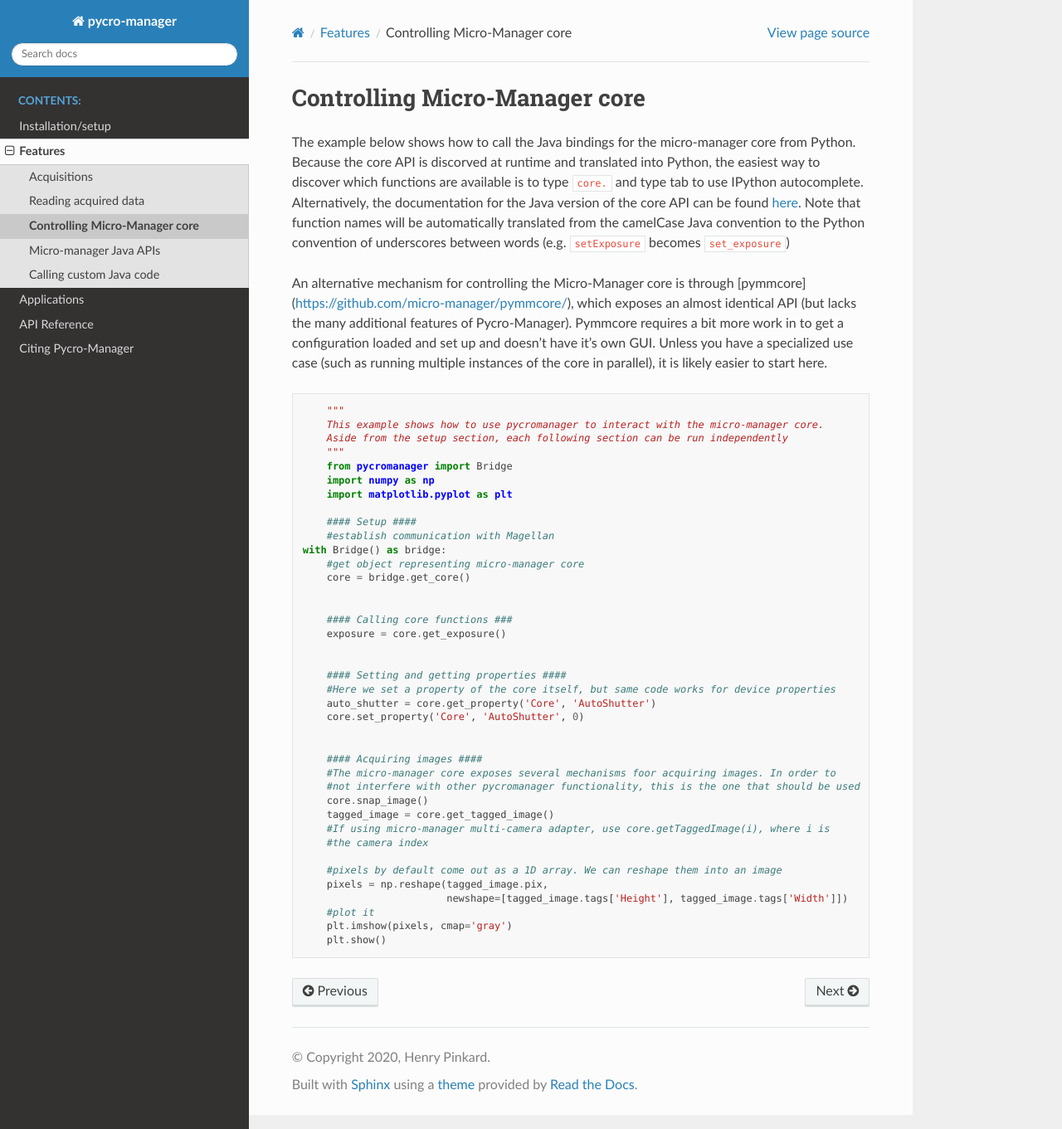
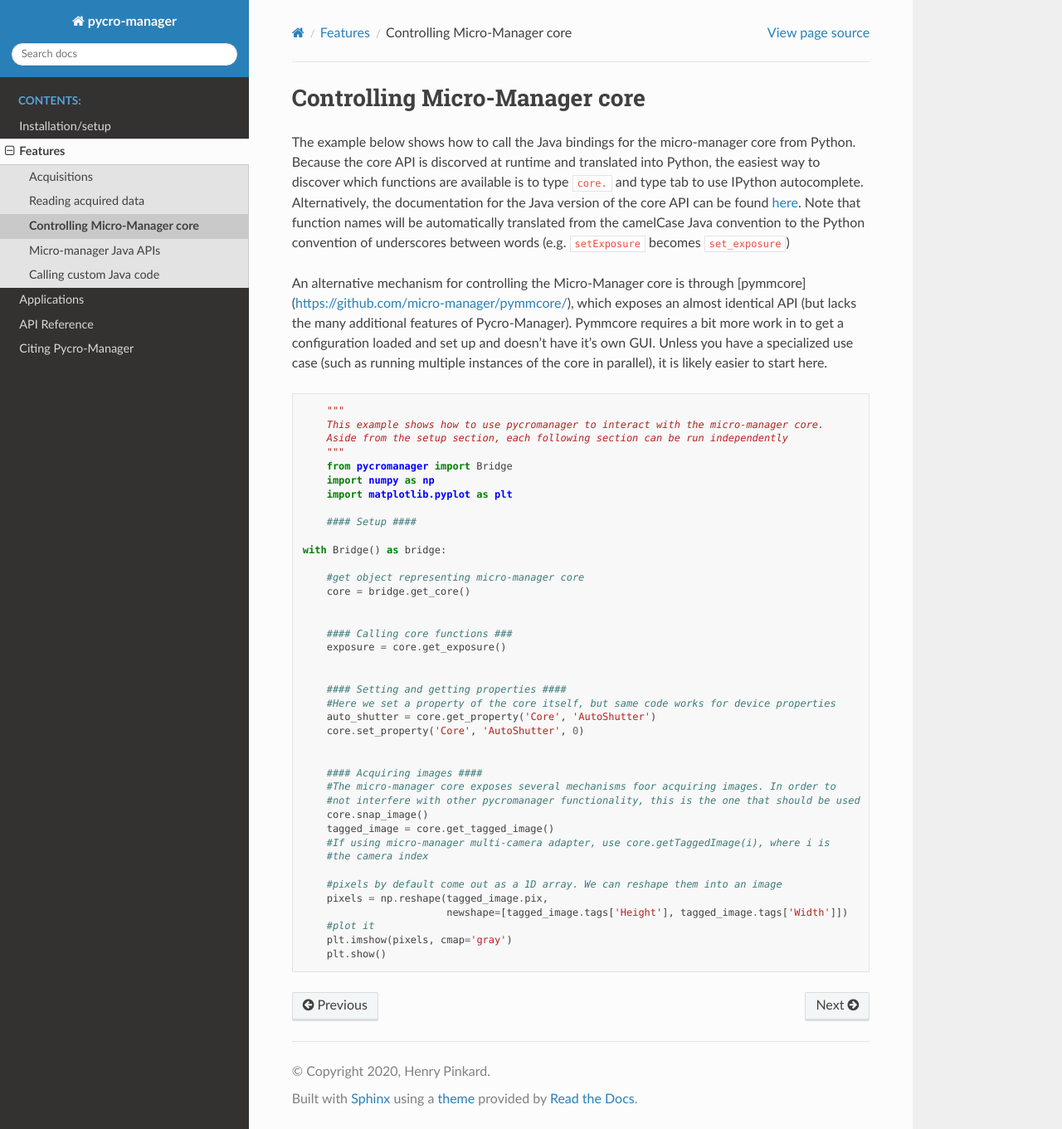
Before and after one commit to micro-manager/pycro-manager, a Sphinx documentation site: the page built from docs/source/core.rst, in a window 1280 px wide and 1361 px high. Shown: the whole window at 83% size. Built offline with Sphinx 7.4.7 and the Read the Docs theme 2.0.0, drawn with Linux system fonts in a browser that asks for light colours; pages that are not in the unit, such as notebooks, are missing from menus.

Commit message:
fix doc typos

```diff
--- a/docs/source/core.rst
+++ b/docs/source/core.rst
@@ -19,8 +19,9 @@
 	import matplotlib.pyplot as plt
 
 	#### Setup ####
-	#establish communication with Magellan
+
     with Bridge() as bridge:
+
         #get object representing micro-manager core
         core = bridge.get_core()
 
```
